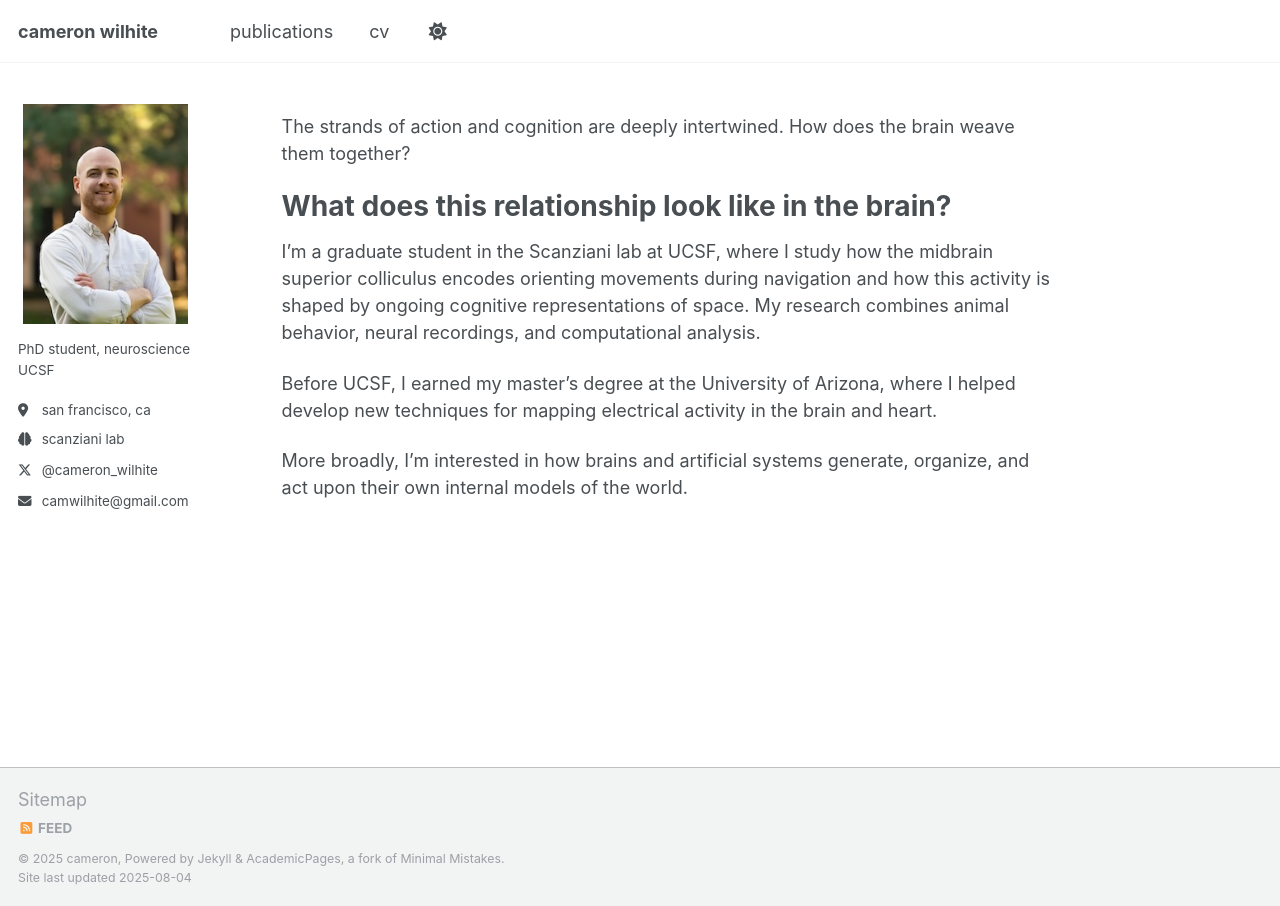
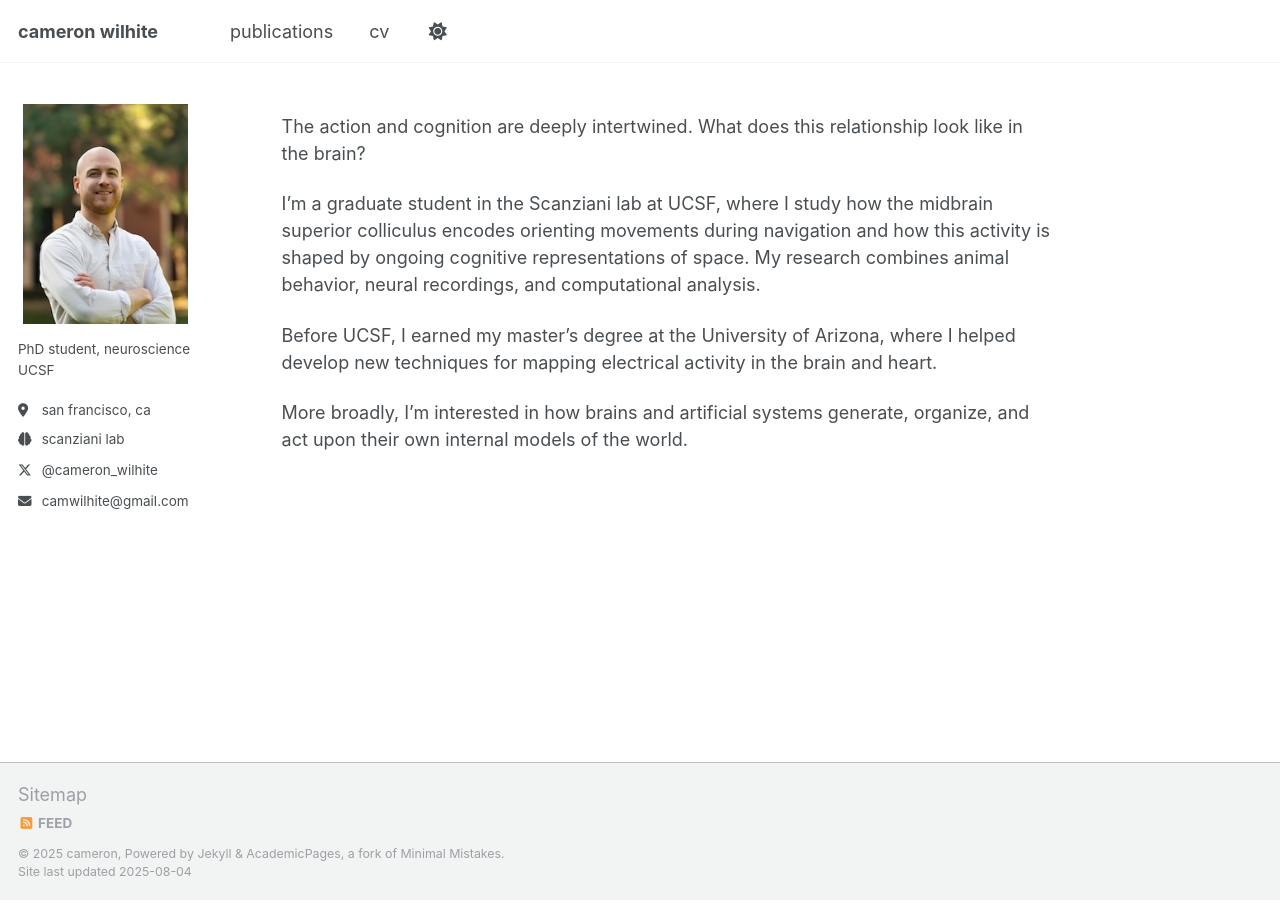
Before and after one commit to camwilhite/camwilhite.github.io, a Jekyll site: the page built from _pages/about.md, in a window 1280 px wide. Built offline with Jekyll 4.4.1, drawn with Linux system fonts in a browser that asks for light colours; a script that is not in the unit is left out.

Commit message:
Update about.md

```diff
--- a/_pages/about.md
+++ b/_pages/about.md
@@ -7,8 +7,7 @@ redirect_from:
   - /about.html
 ---
 
-The strands of action and cognition are deeply intertwined. How does the brain weave them together?
-# What does this relationship look like in the brain?
+The action and cognition are deeply intertwined. What does this relationship look like in the brain?
 
 I'm a graduate student in the Scanziani lab at UCSF, where I study how the midbrain superior colliculus encodes orienting movements during navigation and how this activity is shaped by ongoing cognitive representations of space. My research combines animal behavior, neural recordings, and computational analysis.
 
```
